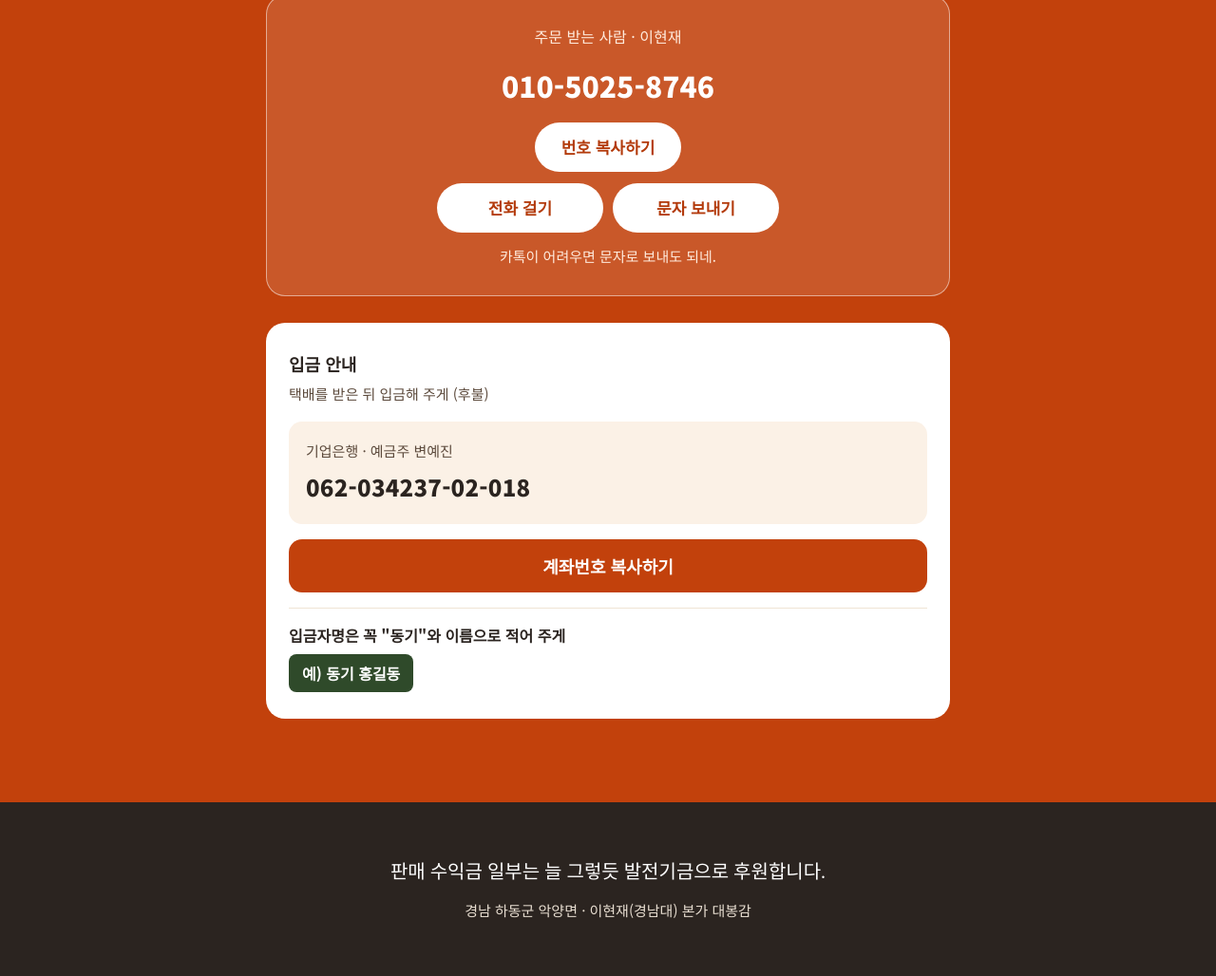
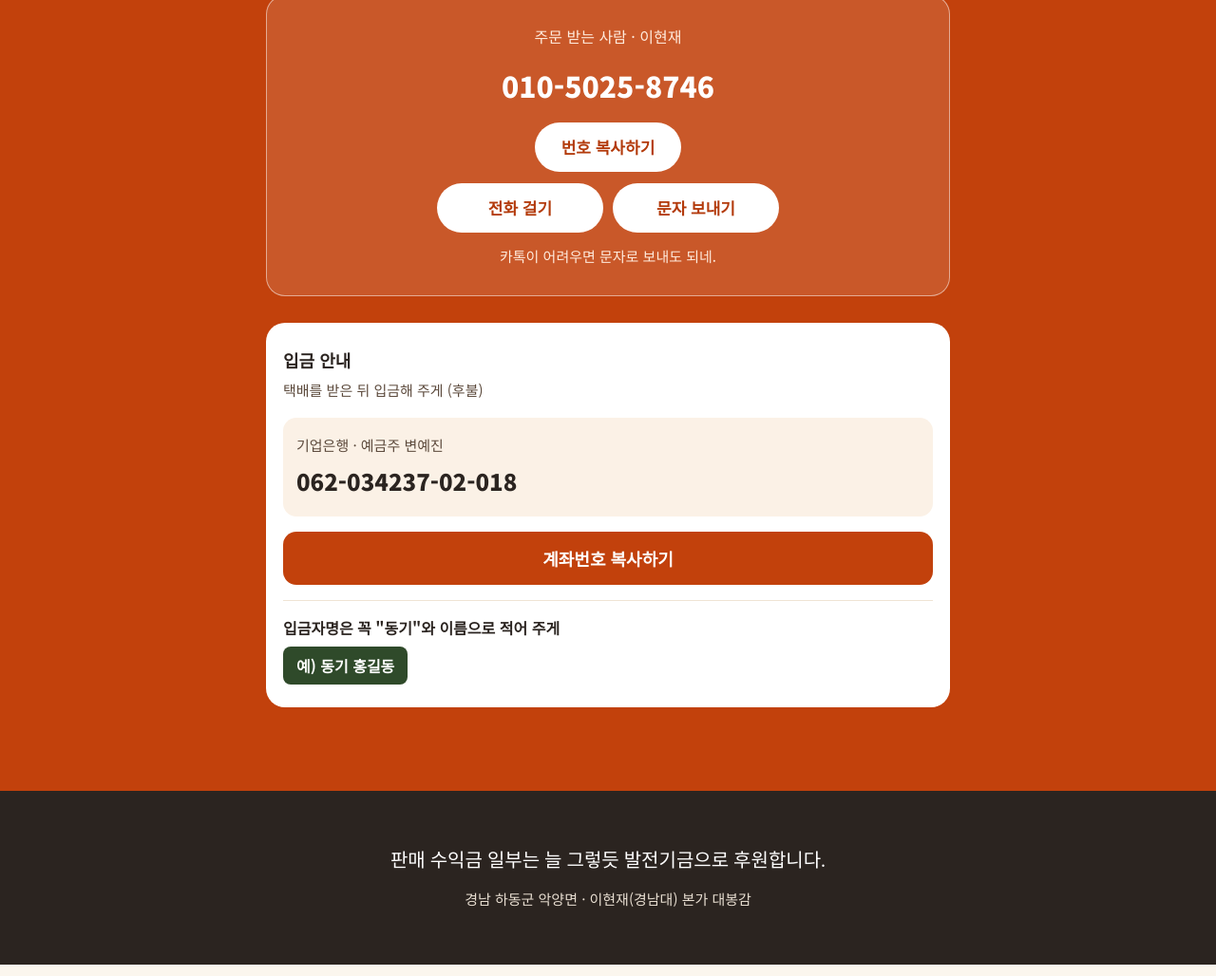
Before and after one commit to hupet77/daebonggam, a plain HTML site: page dongi/index.html in a window 1280 px wide. Shown: the part 5825-6853 px from the top of the page at 95% size. Drawn offline with Linux system fonts and the light colour scheme; a web font is replaced by a local one.

Commit message:
휴대폰에서 계좌번호·전화번호가 칸을 벗어나지 않게 수정
Co-Authored-By: Claude Opus 5.5 <noreply@anthropic.com>
Claude-Session: https://claude.ai/code/session_01Cd11F4Rkg9DzgSomMEryTB

```diff
--- a/dongi/index.html
+++ b/dongi/index.html
@@ -247,19 +247,19 @@ a{color:#B33A0B}a:hover{color:#8A2C08}
 
 <div style="background: rgba(255,255,255,0.12); border: 1px solid rgba(255,255,255,0.5); border-radius: 20px; padding: 28px 20px; display: flex; flex-direction: column; align-items: center; gap: 12px; text-align: center">
 <p style="margin: 0; font-size: 16px; color: #FFEBDD">주문 받는 사람 · 이현재</p>
-<p style="margin: 0; font-size: 30px; font-weight: 900; color: #FFFFFF; user-select: all; -webkit-user-select: all; white-space: nowrap">010-5025-8746</p>
+<p style="margin: 0; font-size: clamp(22px, 7vw, 30px); font-weight: 900; color: #FFFFFF; user-select: all; -webkit-user-select: all; white-space: nowrap">010-5025-8746</p>
 <button type="button" onclick="cp(this,'phone')" data-ok="번호 복사됐네!" data-fail="번호를 길게 눌러 복사하게" style="min-height: 52px; padding: 0 28px; border-radius: 999px; border: 0; background: #FFFFFF; color: #B33A0B; font-family: inherit; font-size: 17px; font-weight: 700; cursor: pointer">번호 복사하기</button>
 <div style="display: flex; gap: 10px; width: 100%; max-width: 360px"><a href="tel:010-5025-8746" style="flex: 1 1 0; display: flex; align-items: center; justify-content: center; min-height: 52px; border-radius: 999px; background: #FFFFFF; color: #B33A0B; font-size: 17px; font-weight: 700; text-decoration: none">전화 걸기</a><a id="sms" href="sms:01050258746" style="flex: 1 1 0; display: flex; align-items: center; justify-content: center; min-height: 52px; border-radius: 999px; background: #FFFFFF; color: #B33A0B; font-size: 17px; font-weight: 700; text-decoration: none">문자 보내기</a></div>
 <p style="margin: 0; font-size: 15px; color: #FFEBDD">카톡이 어려우면 문자로 보내도 되네.</p>
 </div>
-<div style="background: #FFFFFF; color: #2B2420; border-radius: 20px; padding: 28px 24px; display: flex; flex-direction: column; gap: 16px">
+<div style="background: #FFFFFF; color: #2B2420; border-radius: 20px; padding: 24px 18px; display: flex; flex-direction: column; gap: 16px">
 <div style="display: flex; flex-direction: column; gap: 2px">
 <p style="margin: 0; font-size: 18px; font-weight: 700">입금 안내</p>
 <p style="margin: 0; font-size: 15px; color: #5C4A3C">택배를 받은 뒤 입금해 주게 (후불)</p>
 </div>
-<div style="background: #FBF1E6; border-radius: 14px; padding: 18px; display: flex; flex-direction: column; gap: 4px">
+<div style="background: #FBF1E6; border-radius: 14px; padding: 16px 14px; display: flex; flex-direction: column; gap: 4px">
 <p style="margin: 0; font-size: 15px; color: #5C4A3C">기업은행 · 예금주 변예진</p>
-<p style="margin: 0; font-size: 24px; font-weight: 900; letter-spacing: 0.01em; user-select: all; -webkit-user-select: all; white-space: nowrap">062-034237-02-018</p>
+<p style="margin: 0; font-size: clamp(18px, 6vw, 24px); font-weight: 900; user-select: all; -webkit-user-select: all; white-space: nowrap">062-034237-02-018</p>
 </div>
 <button type="button" onclick="cp(this,'acct')" data-ok="계좌번호 복사됐네!" data-fail="계좌번호를 길게 눌러 복사하게" style="display: flex; align-items: center; justify-content: center; width: 100%; min-height: 56px; border: 0; border-radius: 14px; background: #C2410C; color: #FFFFFF; font-family: inherit; font-weight: 700; font-size: 18px; cursor: pointer">계좌번호 복사하기</button>
 <div style="border-top: 1px solid #EFE4D4; padding-top: 14px; display: flex; flex-direction: column; gap: 6px">
```
Also changed, not shown: dongmun/index.html (+4 -4 lines).
